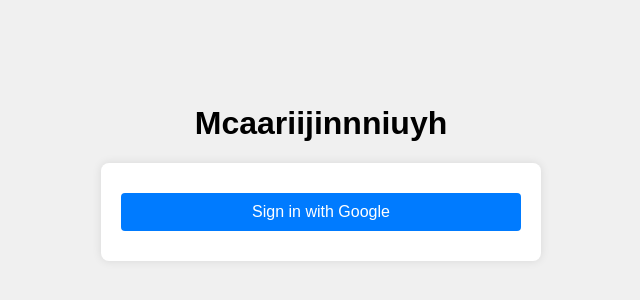
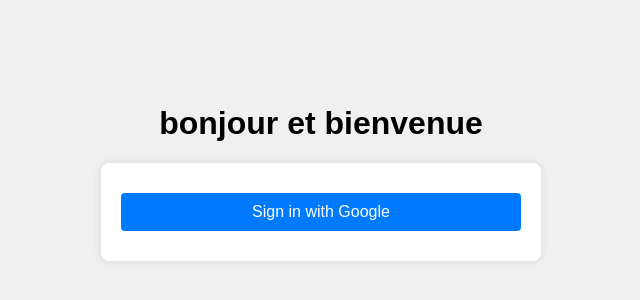
Before and after one commit to dede45140/outkhycast, a plain HTML site: page index.html in a window 1280 px wide. Shown: the part 228-528 px from the top of the page, without its empty margins (319-959 px from the left). Drawn offline with Linux system fonts and the light colour scheme; no server answers.

Commit message:
Update index.html

```diff
--- a/index.html
+++ b/index.html
@@ -3,12 +3,12 @@
 <head>
     <meta charset="UTF-8">
     <meta name="viewport" content="width=device-width, initial-scale=1.0">
-    <title>Firebase Google Login</title>
+    <title>oumou</title>
     <link rel="stylesheet" href="accueil.css">
     <script type="module" src="firebase-config.js" defer></script>
 </head>
 <body>
-    <h1>Mcaariijinnniuyh</h1>
+    <h1>bonjour et bienvenue</h1>
 
     <div class="container">
         <section id="whenSignedOut" class="form-container">
```
